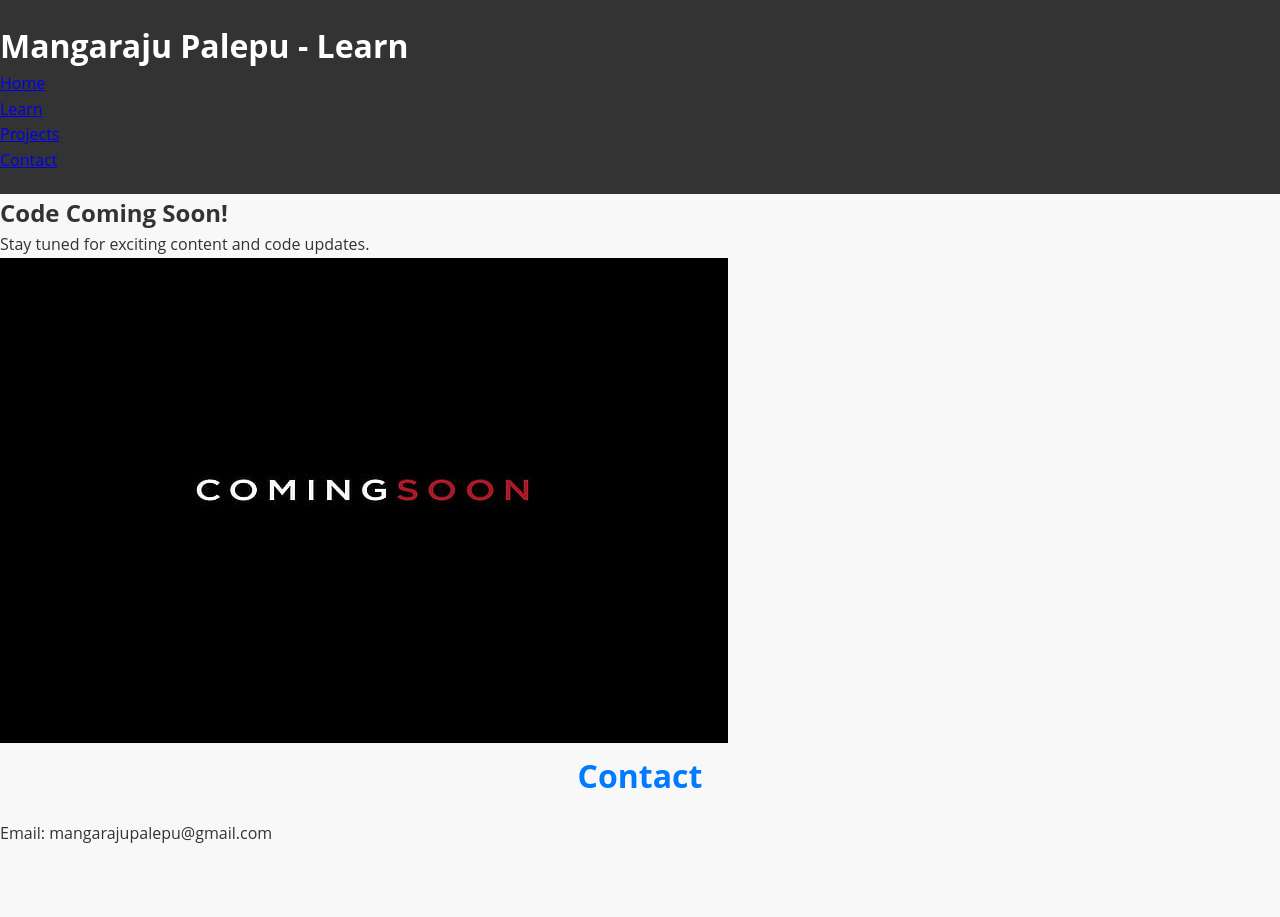
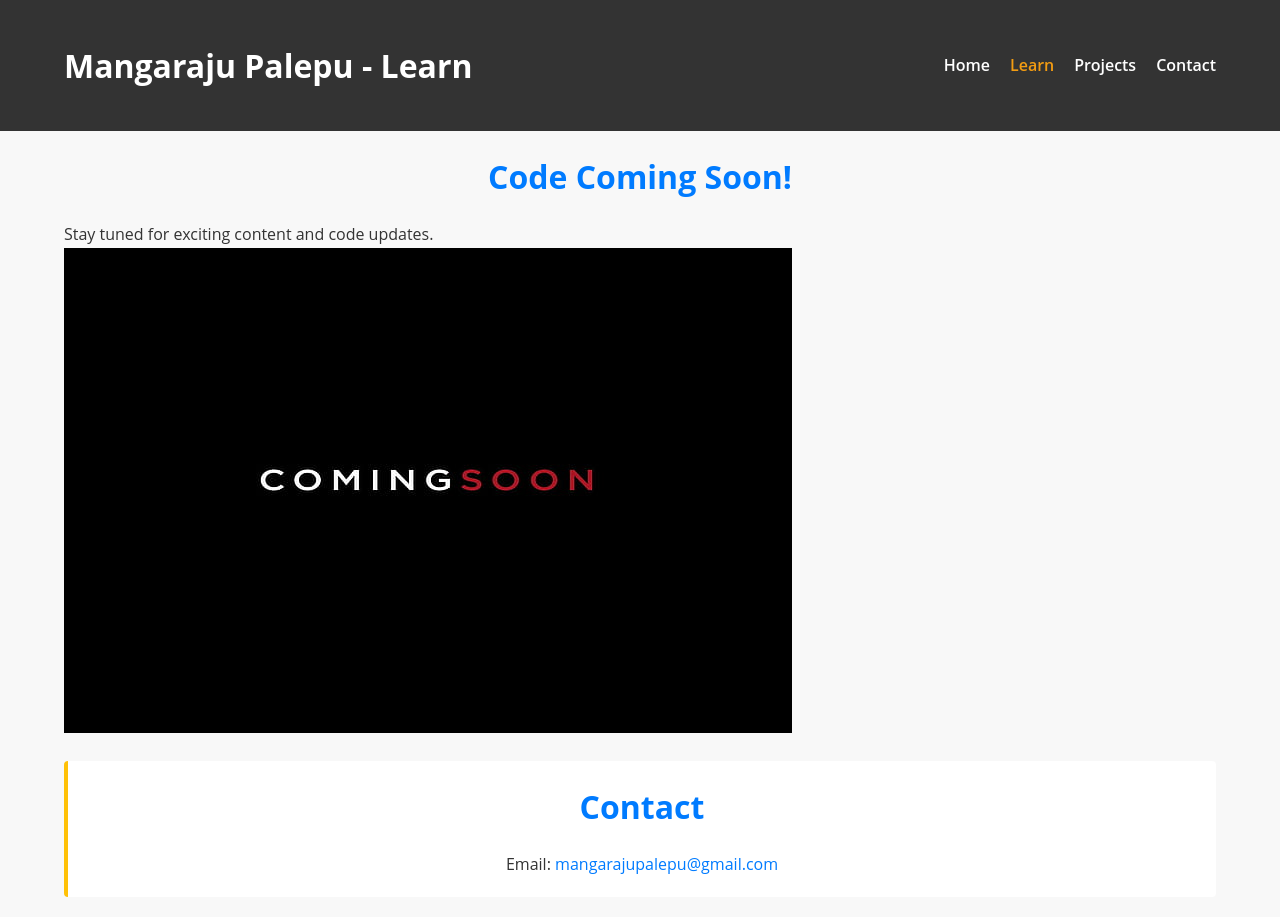
Before and after one commit to Agastya-Rushi/Agastya-Rushi.github.io, a plain HTML site: page learn.html in a window 1280 px wide. Before the commit the page ends 847 px from the top, so only its background shows below. Drawn offline with Linux system fonts and the light colour scheme.

Commit message:
learn updated
learn updated

```diff
--- a/learn.html
+++ b/learn.html
@@ -8,27 +8,30 @@
 </head>
 <body>
   <header>
-        <h1>Mangaraju Palepu - Learn</h1>
+    <div class="container header-container">
+      <h1 class="site-title">Mangaraju Palepu - Learn</h1>
       <nav>
-            <ul>
+        <ul class="nav-list">
           <li><a href="index.html">Home</a></li>
-                <li><a href="learn.html">Learn</a></li>
+          <li><a href="learn.html" class="active">Learn</a></li>
           <li><a href="#projects">Projects</a></li>
           <li><a href="#contact">Contact</a></li>
         </ul>
       </nav>
+    </div>
   </header>
 
-    <!-- Coming Soon Poster -->
-    <div class="coming-soon">
+  <!-- Coming Soon Section -->
+  <section class="coming-soon container">
     <h2>Code Coming Soon!</h2>
     <p>Stay tuned for exciting content and code updates.</p>
-        <img src="images/coming-soon.jpg" alt="Coming Soon Poster">
-    </div>
+    <img src="images/coming-soon.jpg" alt="Coming Soon Poster" class="coming-soon-img">
+  </section>
 
-    <section id="contact">
+  <!-- Contact Section -->
+  <section id="contact" class="contact container">
     <h2>Contact</h2>
-        <p>Email: mangarajupalepu@gmail.com</p>
+    <p>Email: <a href="mailto:mangarajupalepu@gmail.com">mangarajupalepu@gmail.com</a></p>
   </section>
 </body>
 </html>
```
Lines whose indentation alone changed are shown as unchanged.
